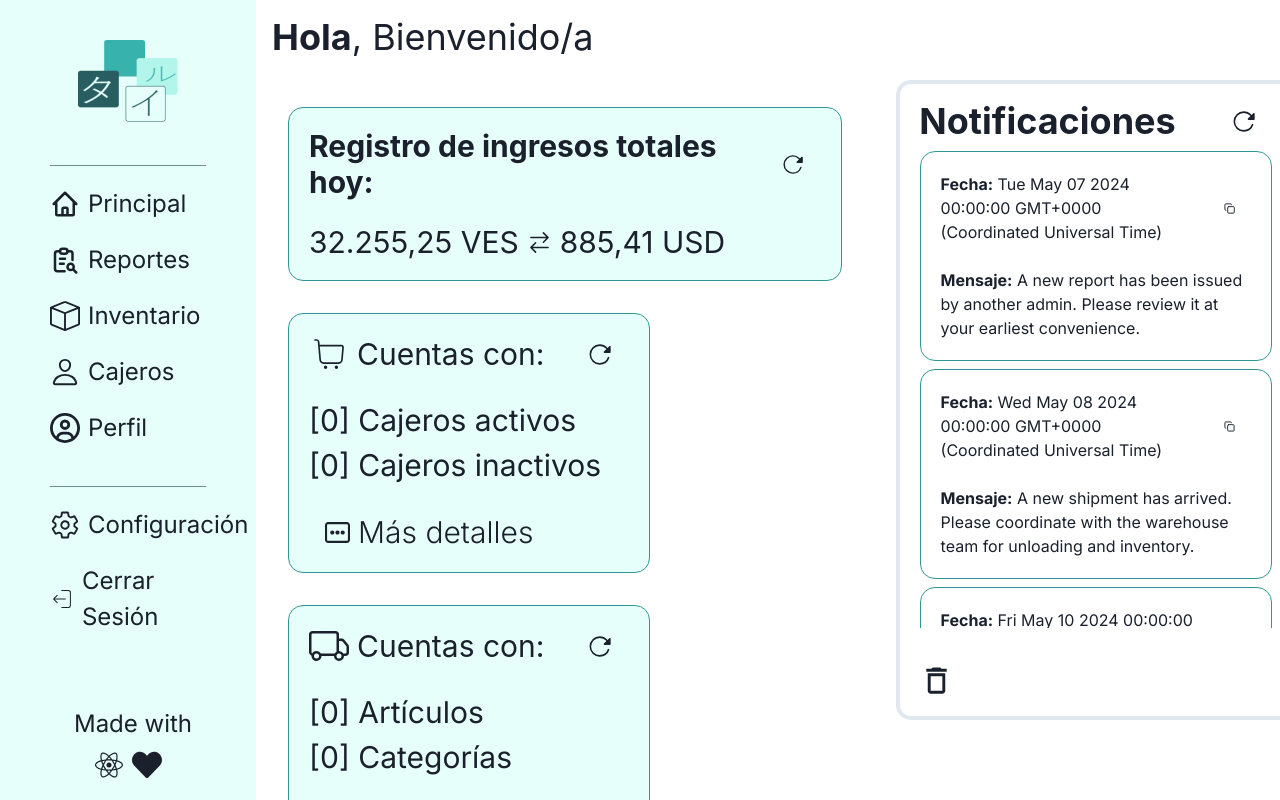
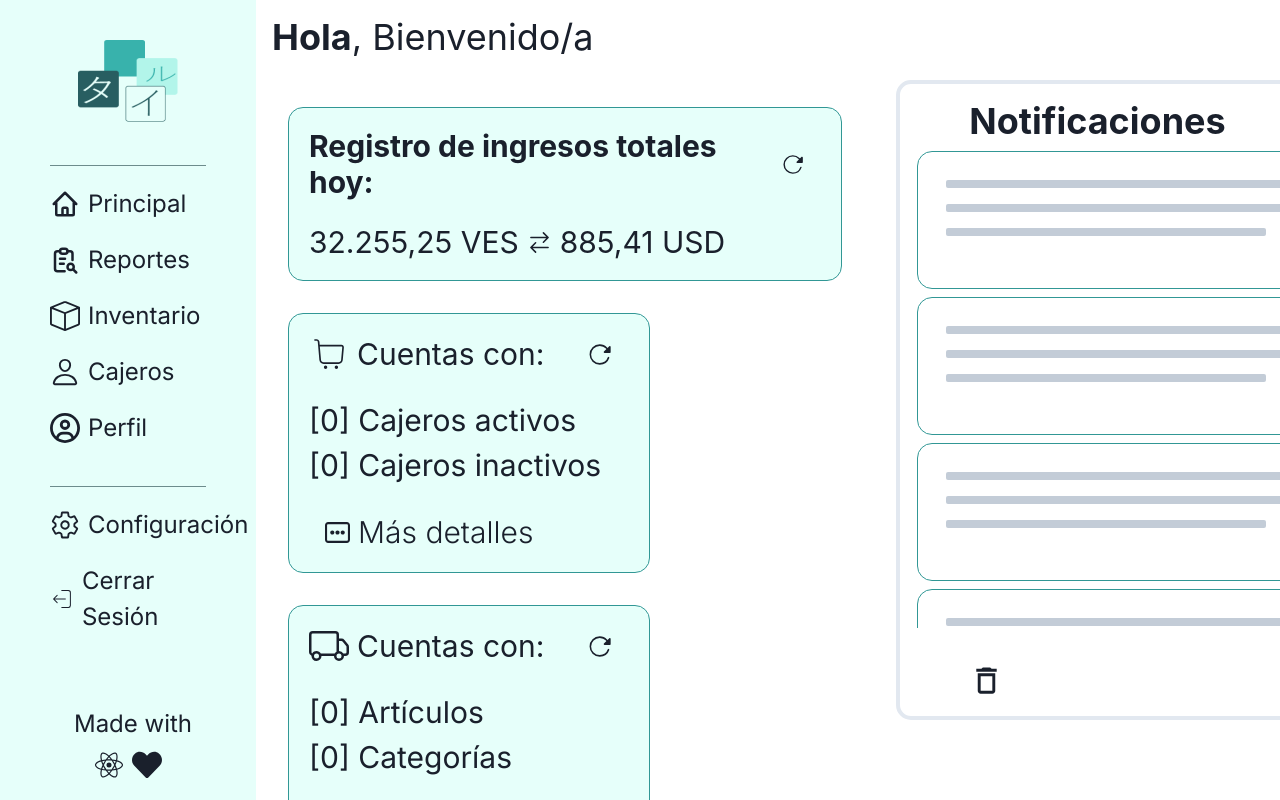
Before and after one commit to TairuOrg/client, a Next.js app: page /dashboard in a window 1280 px wide. Built offline with nearby package versions, Linux system fonts and the light colour scheme.

Commit message:
CardSkeleton for notifications

```diff
--- a/src/components/dashboard/Notification.tsx
+++ b/src/components/dashboard/Notification.tsx
@@ -1,10 +1,10 @@
-'use client'
+"use client";
 import { MdOutlineDeleteOutline } from "react-icons/md";
 import { LuCopyCheck } from "react-icons/lu";
 import { LuCopy } from "react-icons/lu";
 import { IoReload } from "react-icons/io5";
 import { useNotificationStore } from "@/store/useNotification";
-import { NotificationStore} from "@/types";
+import { NotificationStore } from "@/types";
 import {
   VStack,
   Text,
@@ -14,40 +14,48 @@ import {
   Spacer,
 } from "@chakra-ui/react";
 import Card from "./Card";
-import { useEffect, useState } from "react";
+import { Suspense, useEffect, useState } from "react";
+import CardSkeleton from "../ui/CardSkeleton";
 
 export default function Notification() {
   const store: NotificationStore = useNotificationStore((state) => state);
   const [isReloaded, setIsReloaded] = useState(false);
+  const [isLoading, setIsLoading] = useState(true); // Step 1: Add loading state
 
   useEffect(() => {
-    store.updateNotifications();
+    store.updateNotifications().then(() => setIsLoading(false)); // Step 6: Update loading state once notifications are loaded
     console.log("reloadddd");
   }, [isReloaded]);
 
   return (
     <VStack direction="column" w="30%">
-      {/* Flex content */}
       <VStack
         py={4}
         gap={4}
-        minW="400px"
+        minW="500px"
         maxW="80%"
         minH="600px"
         maxH="80%"
         borderWidth={"4px"}
+        borderColor={"gray.200"}
         m="auto"
         rounded="15"
         alignItems="center"
       >
-        <VStack overflow={"auto"}>
+        <VStack overflow={"auto"} w="100%">
           <HStack w="100%" justify={"center"} gap="10">
             <Heading>Notificaciones</Heading>
             <Button bg="transparent" onClick={() => setIsReloaded(!isReloaded)}>
               <IoReload size={25} />
             </Button>
           </HStack>
-          {store.notifications.length > 0 &&
+
+          <Suspense fallback={<CardSkeleton />}>
+            {isLoading
+              ? Array.from({ length: 20 }).map((_, index) => (
+                  <CardSkeleton key={index} />
+                ))
+              : store.notifications.length > 0 &&
                 store.notifications.map((notification) =>
                   notification.isIgnored ? null : (
                     <Card
@@ -55,7 +63,7 @@ export default function Notification() {
                       key={notification.id}
                       bg={notification.isRead ? "teal.50" : "transparent"}
                     >
-                <HStack alignItems="center"> {/* Utiliza HStack para colocar los elementos en una fila */}
+                      <HStack alignItems="center">
                         <Text>
                           <strong>Fecha:</strong> {notification.date.toString()}
                         </Text>
@@ -63,7 +71,11 @@ export default function Notification() {
                           bg="transparent"
                           onClick={() => store.MarkAsRead(notification.id)}
                         >
-                    {notification.isRead ? < LuCopyCheck size={25} /> : <LuCopy size={25} />}
+                          {notification.isRead ? (
+                            <LuCopyCheck size={25} />
+                          ) : (
+                            <LuCopy size={25} />
+                          )}
                         </Button>
                       </HStack>
                       <VStack>
@@ -74,11 +86,12 @@ export default function Notification() {
                     </Card>
                   )
                 )}
+          </Suspense>
         </VStack>
         <Spacer />
-        <HStack alignItems="flex-start" mr="80" h={'40px'}>
+        <HStack alignItems="flex-start" mr="80" h={"40px"}>
           <Button bg="transparent" onClick={() => store.MarkAsIgnored()}>
-            <MdOutlineDeleteOutline size={35}/>
+            <MdOutlineDeleteOutline size={35} />
           </Button>
         </HStack>
       </VStack>
--- /dev/null
+++ b/src/components/ui/CardSkeleton.tsx
@@ -0,0 +1,19 @@
+import { SkeletonText } from "@chakra-ui/react";
+import Card from "../dashboard/Card";
+
+export default function NotificationSkeleton() {
+  return (
+    <Card w={"100%"} bg="transparent">
+      <SkeletonText
+        m="2"
+        noOfLines={3}
+        spacing="4"
+        skeletonHeight="2"
+        height="80px"
+        startColor="gray.200"
+        endColor="gray.400"
+        w="400px"
+      />
+    </Card>
+  );
+}
--- a/src/store/useNotification.tsx
+++ b/src/store/useNotification.tsx
@@ -4,11 +4,25 @@ import { notifications as nt } from "@/dummy_data/notifications";
 
 export const useNotificationStore = create<NotificationStore>((set) => ({
   notifications: [],
-  updateNotifications: () => {
+  updateNotifications: async () => { // Make function async
+    // Simulate asynchronous data fetching
+    await new Promise<void>((resolve) => {
+      setTimeout(() => {
+        resolve();
+      }, 7000);
+    });
+
     set({ notifications: nt });
   },
-  MarkAsRead: (id: number) => {
-    // Implementar lógica para marcar notificaciones como leídas
+  MarkAsRead: async (id: number) => { // Make function async
+    // Simulate asynchronous update
+    await new Promise<void>((resolve) => {
+      setTimeout(() => {
+        resolve();
+      }, 500);
+    });
+
+    // Implement logic to mark notification as read
     set((state) => ({
       notifications: state.notifications.map((notification) =>
         notification.id === id
@@ -16,16 +30,23 @@ export const useNotificationStore = create<NotificationStore>((set) => ({
           : notification
       )
     }));
-    // Comunicar al servidor que la notificación ha sido leída
+    // Communicate with the server that the notification has been read
   },
-  MarkAsIgnored: () => {
-    // Implementar lógica para marcar notificaciones como ignoradas
-    // todas aquellas notificaciones que estén marcadas como leídas
+  MarkAsIgnored: async () => { // Make function async
+    // Simulate asynchronous update
+    await new Promise<void>((resolve) => {
+      setTimeout(() => {
+        resolve();
+      }, 500);
+    });
+
+    // Implement logic to mark notifications as ignored
+    // all those notifications that are marked as read
     set((state) => ({
       notifications: state.notifications.map((notification) =>
         notification.isRead ? { ...notification, isIgnored: true } : notification
       )
     }));
-    // Comunicar al servidor que la notificación ha sido ignorada
+    // Communicate with the server that the notification has been ignored
   },
 }));
--- a/src/types.ts
+++ b/src/types.ts
@@ -72,7 +72,7 @@ export interface Notification {
 }
 export interface NotificationStore {
   notifications: Notification[];
-  updateNotifications: () => void;
-  MarkAsRead: (id: number) => void;
-  MarkAsIgnored: () => void;
+  updateNotifications:  () => Promise<void>;
+  MarkAsRead: (id: number) => Promise<void>;
+  MarkAsIgnored: () => Promise<void>;
 }
```
Lines whose indentation alone changed are shown as unchanged.
